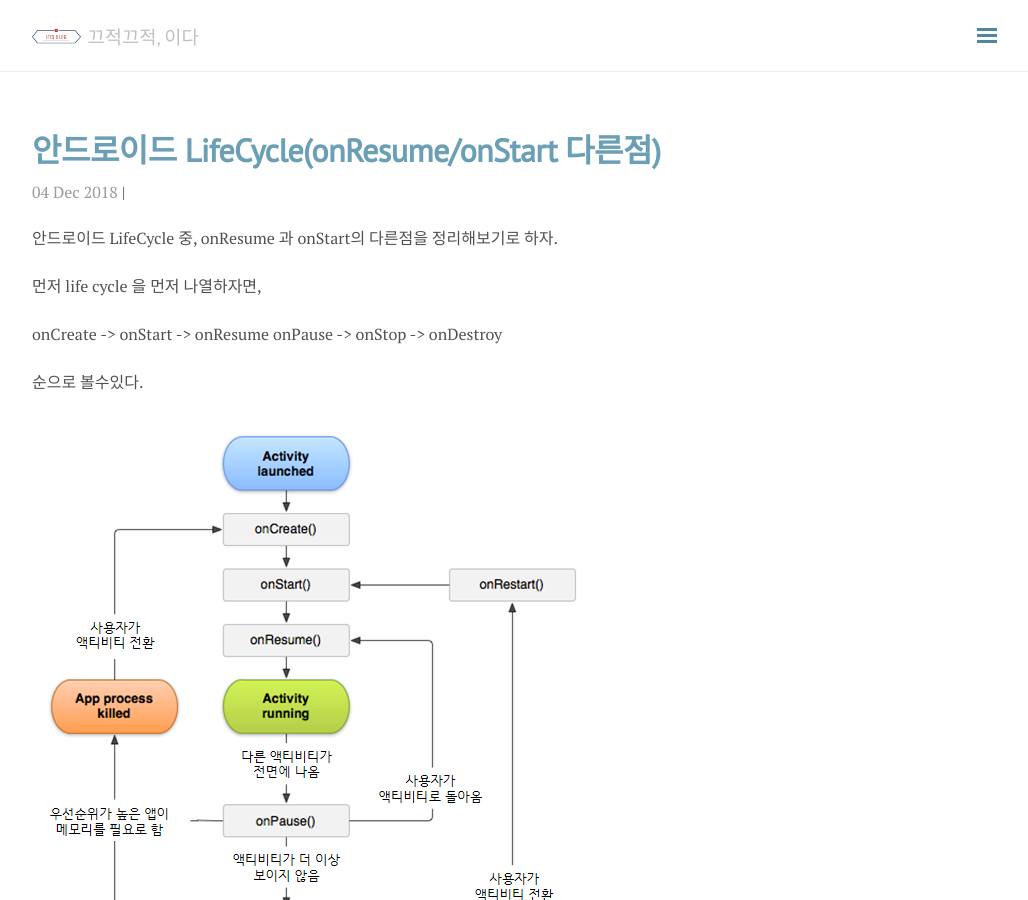
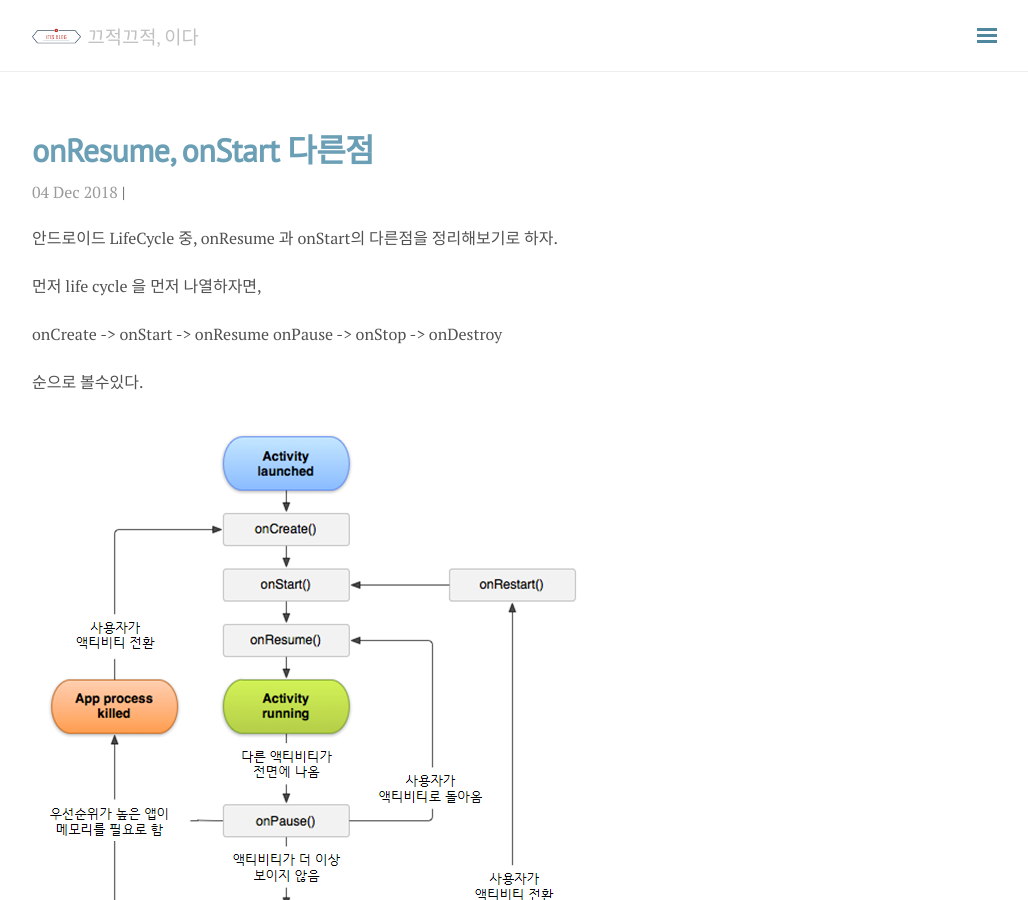
Before and after one commit to daeun1012/daeun1012.github.io, a Jekyll site: the page built from _posts/2018-12-04-android-life-cycle.md, in a window 1280 px wide and 900 px high. Shown: the whole window, without its empty margins (248-1276 px from the left). Built offline with Jekyll 4.4.1, drawn with Linux system fonts in a browser that asks for light colours; nearby versions of some CDN libraries; comment, search, counter and statistics services are not loaded.

Commit message:
제목 형태 변경

```diff
--- a/_posts/2018-12-04-android-life-cycle.md
+++ b/_posts/2018-12-04-android-life-cycle.md
@@ -1,6 +1,6 @@
 ---
 layout: post
-title: 안드로이드 LifeCycle(onResume/onStart 다른점)
+title: onResume, onStart 다른점
 categories: Android
 ---
 
```
